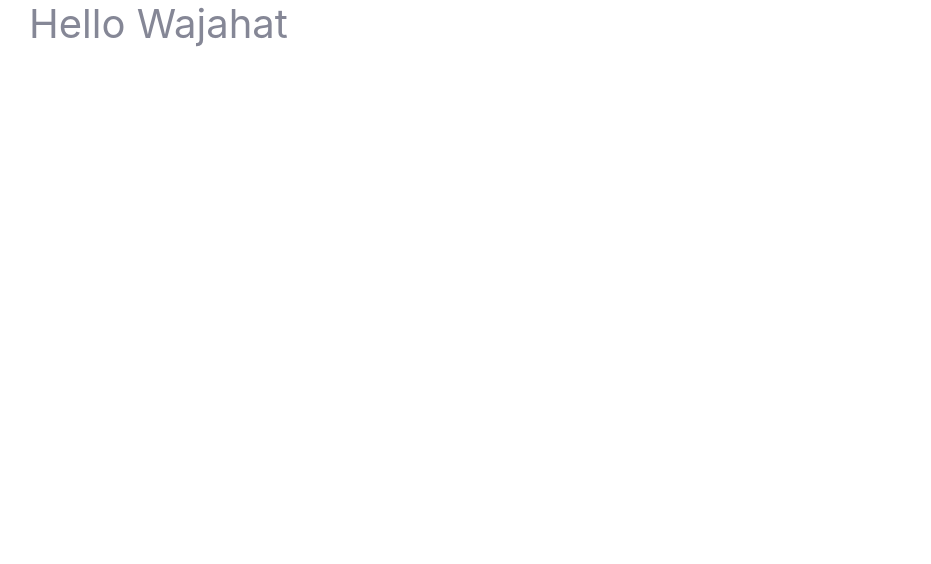
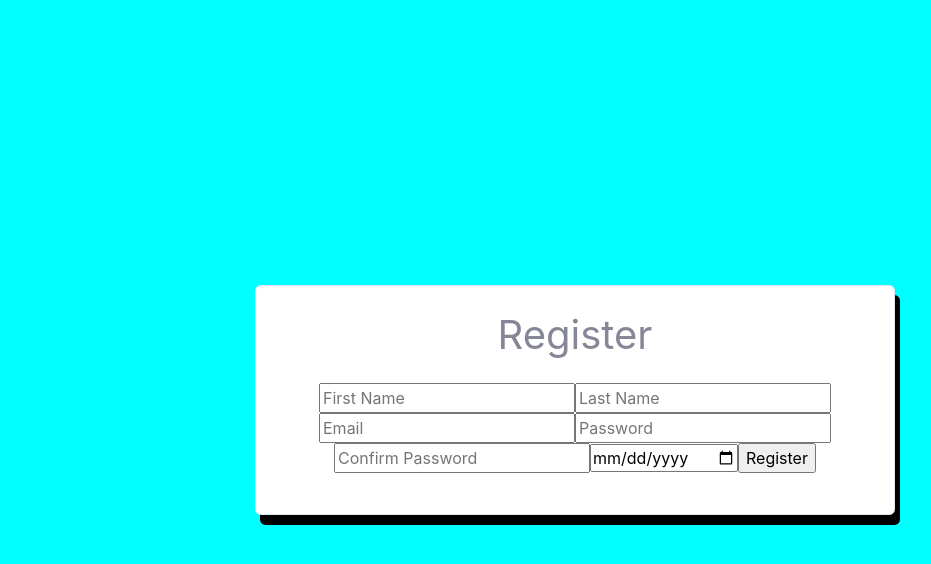
Before and after one commit to wajahatarajput/khppost, a React (Create React App) app: page / in a window 1280 px wide. Shown: the top 564 px of the page, without its empty margins (65-996 px from the left). Built offline with nearby package versions, Linux system fonts and the light colour scheme; the HTML template or start-up script is replaced by a standard one.

Commit message:
Registration Page

```diff
--- a/src/App.js
+++ b/src/App.js
@@ -1,10 +1,10 @@
 import './App.css';
-import Home from "./pages/Home";
+import RegisterPage from './pages/RegisterPage';
 
 export default function App() {
   return (
-    <div class="container">
-        <Home name={'Wajahat'} />
+    <div>
+      <RegisterPage/>
     </div>
   );
 }
--- /dev/null
+++ b/src/components/Card/Card.css
@@ -0,0 +1,14 @@
+.main{
+    height: 100vh;
+    display: flex;
+    justify-content: center;
+    align-items: center;
+    background-color: aqua;
+}
+
+.card{
+    width: 50%;
+    padding: 25px;
+    box-shadow: 5px 10px black;
+    text-align: center;
+}
--- /dev/null
+++ b/src/components/Card/Card.js
@@ -0,0 +1,24 @@
+import React from 'react';
+import './Card.css'
+
+const Card = (props) => {
+  const {heading, children} = props;
+
+  return (
+   <div className='main'>
+      <div className='card'>
+          <div className='card-head'>
+              <h1> {heading} </h1>
+          </div>
+          <div className='card-body'>
+              {children}
+          </div>
+          <div className='card-foot'>
+
+          </div>
+      </div>
+   </div>
+  )
+}
+
+export default Card
--- /dev/null
+++ b/src/components/RegisterForm.js
@@ -0,0 +1,22 @@
+import React from 'react'
+
+const RegisterForm = () => {
+
+const submitHandeler = (event)=>{
+}
+
+
+  return (
+    <form className='register-form' onSubmit={submitHandeler}>
+      <input type='text' placeholder='First Name'/>
+      <input type='text' placeholder='Last Name'/>
+      <input type='email' placeholder='Email'/>
+      <input type='password' placeholder='Password'/>
+      <input type='password' placeholder='Confirm Password'/>
+      <input type='date'/>
+      <input type='submit' value={'Register'}/>
+    </form>
+  )
+}
+
+export default RegisterForm
--- /dev/null
+++ b/src/element/RegisterElement.js
@@ -0,0 +1,8 @@
+import React from 'react'
+import RegisterFeature from '../feature/RegisterFeature'
+
+export default function RegisterElement() {
+  return (
+    <RegisterFeature />
+  )
+}
--- /dev/null
+++ b/src/feature/RegisterFeature.js
@@ -0,0 +1,14 @@
+import React from 'react'
+import Card from '../components/Card/Card';
+import RegisterForm from '../components/RegisterForm';
+
+
+const RegisterFeature = () => {
+  return (
+    <Card heading="Register">
+      <RegisterForm/>
+    </Card>
+  )
+}
+
+export default RegisterFeature
--- a/src/pages/Home.jsx
+++ /dev/null
@@ -1,11 +0,0 @@
-import React from 'react'
-
-const Home = (props) => {
-  return (
-      <h1> Hello { props.name }</h1>
-  )
-}
-
-// https://github.com/wajahatarajput/khppost/
-
-export default Home;
--- /dev/null
+++ b/src/pages/RegisterPage.js
@@ -0,0 +1,10 @@
+import React from 'react';
+import RegisterElement from '../element/RegisterElement';
+
+const RegisterPage = () => {
+  return (
+    <RegisterElement/>
+  )
+}
+
+export default RegisterPage;
```
